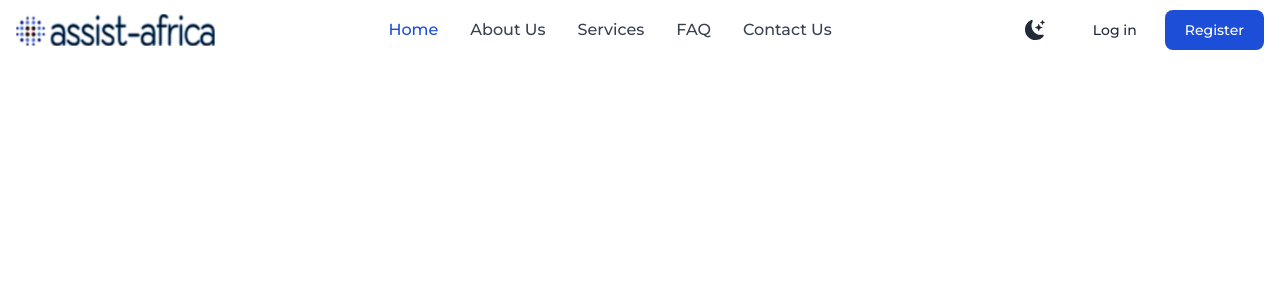
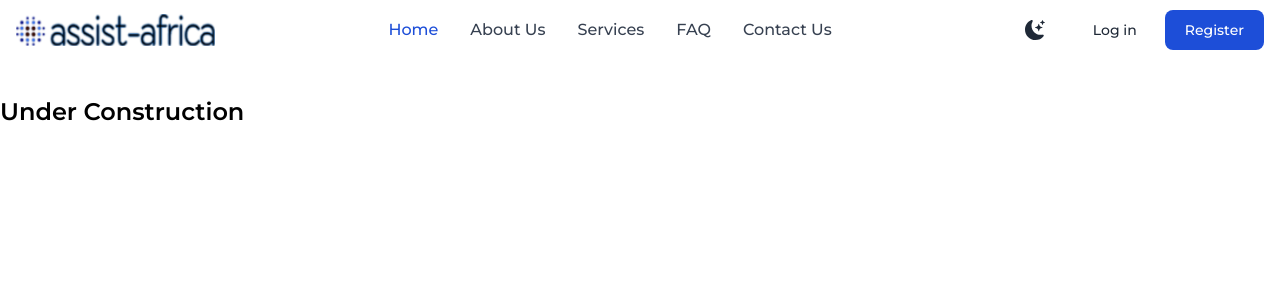
Before and after one commit to Company-XY/Client, a React (Vite) app: page /dashboard in a window 1280 px wide. Shown: the top 300 px of the page. Built offline with nearby package versions, Linux system fonts and the light colour scheme.

Commit message:
'dahsboard'

```diff
--- /dev/null
+++ b/src/pages/Dashboard/dashboard.jsx
@@ -0,0 +1,9 @@
+const dashboard = () => {
+  return (
+    <div>
+      <h2 className="mt-24 text-2xl font-semibold">Under Construction</h2>
+    </div>
+  );
+};
+
+export default dashboard;
--- a/src/routes/Routers.jsx
+++ b/src/routes/Routers.jsx
@@ -4,6 +4,7 @@ import Login from "../pages/Login/Login";
 import Register from "../pages/Register/Register";
 import ClientRegister from "../pages/Register/clientRegister";
 import FreelancerRegister from "../pages/Register/freelancerRegister";
+import Dashboard from "../pages/Dashboard/dashboard";
 
 function Routers() {
   return (
@@ -13,6 +14,7 @@ function Routers() {
       <Route path="/register" element={<Register />} />
       <Route path="/register/client" element={<ClientRegister />} />
       <Route path="/register/freelancer" element={<FreelancerRegister />} />
+      <Route path="/dashboard" element={<Dashboard />} />
     </Routes>
   );
 }
```
